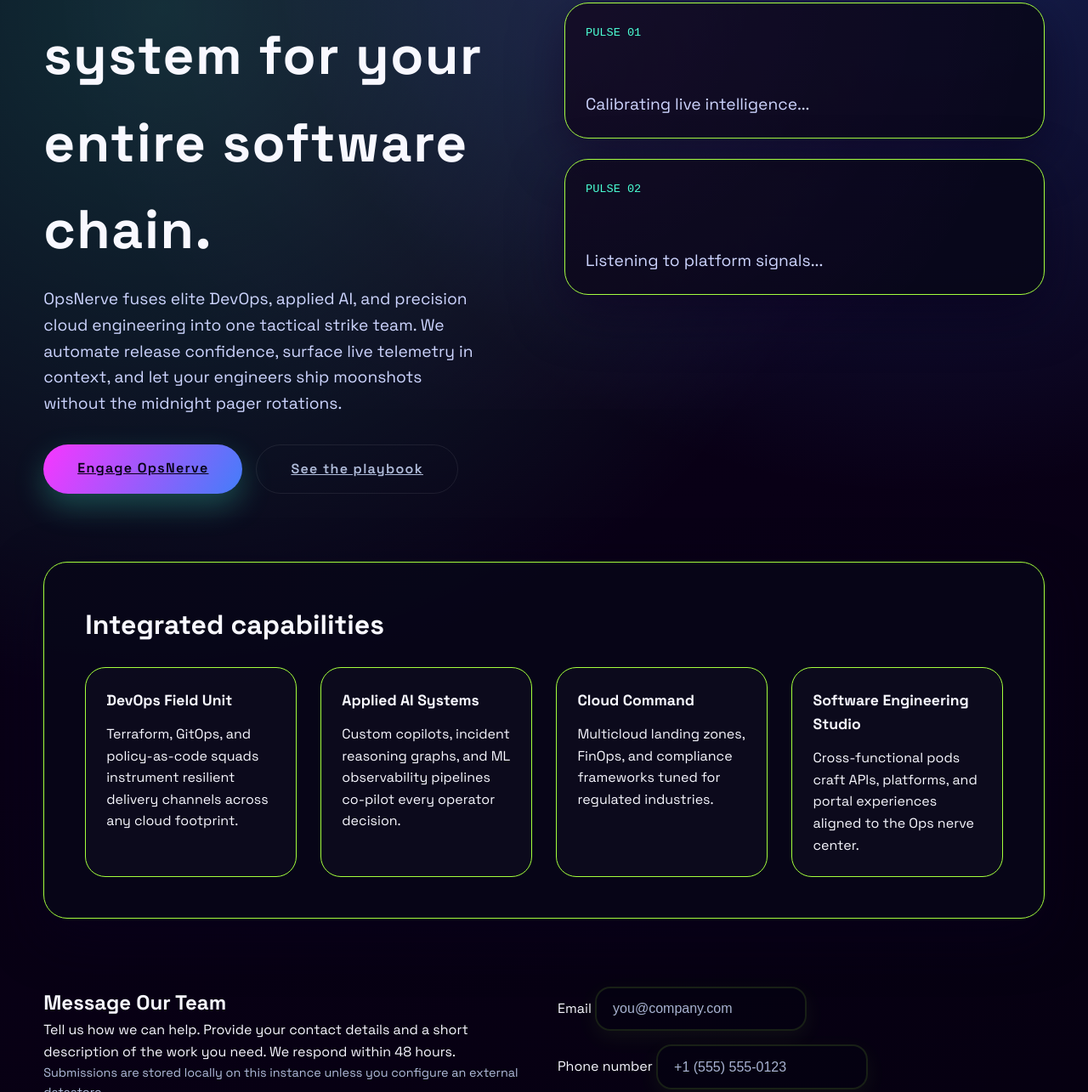
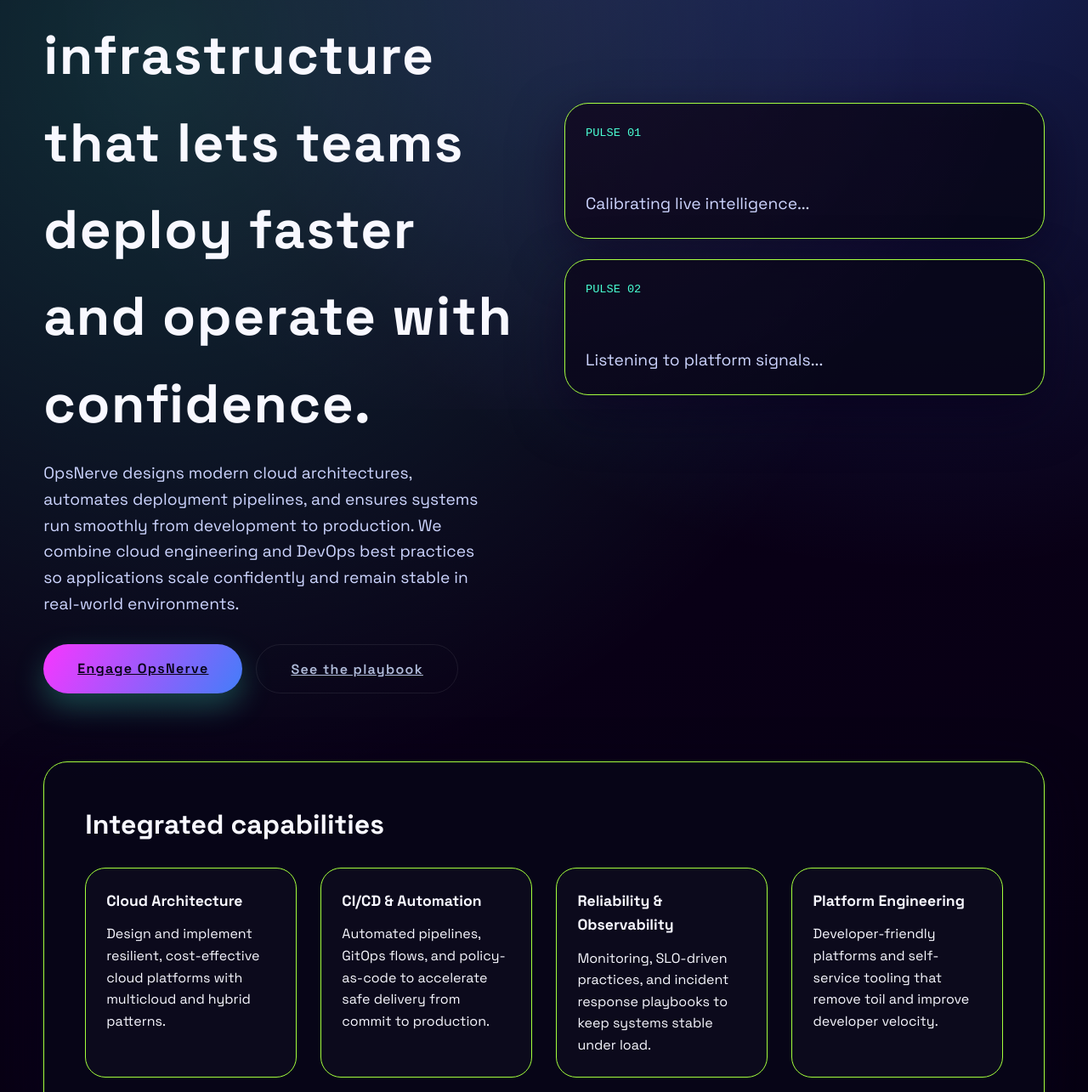
Before and after one commit to SFitz911/Daniels_OPSNERVE, a plain HTML site: page client/index.html in a window 1280 px wide. Shown: the part 432-1717 px from the top of the page at 85% size. Drawn offline with Linux system fonts and the light colour scheme; no server answers; a web font is replaced by a local one.

Commit message:
chore(content): align landing copy and README with OpsNerve cloud + DevOps mission

```diff
--- a/client/index.html
+++ b/client/index.html
@@ -3,7 +3,8 @@
   <head>
     <meta charset="UTF-8" />
     <meta name="viewport" content="width=device-width, initial-scale=1.0" />
-    <title>OpsNerve | DevOps, AI, Cloud & Software Engineering</title>
+    <title>OpsNerve | Cloud Engineering & DevOps</title>
+    <meta name="description" content="OpsNerve designs reliable, scalable cloud architectures, automates deployment pipelines, and applies DevOps best practices so teams deploy faster and remain stable in production." />
     <link rel="stylesheet" href="css/styles.css" />
   </head>
   <body>
@@ -24,12 +25,12 @@
 
       <section class="hero">
         <div>
-          <span class="badge">Where operations think</span>
-          <h1>Deploy a thinking nervous system for your entire software chain.</h1>
+          <span class="badge">Cloud Engineering + DevOps</span>
+          <h1>Reliable, scalable cloud infrastructure that lets teams deploy faster and operate with confidence.</h1>
           <p>
-            OpsNerve fuses elite DevOps, applied AI, and precision cloud engineering into one
-            tactical strike team. We automate release confidence, surface live telemetry in context,
-            and let your engineers ship moonshots without the midnight pager rotations.
+            OpsNerve designs modern cloud architectures, automates deployment pipelines, and ensures systems
+            run smoothly from development to production. We combine cloud engineering and DevOps best practices
+            so applications scale confidently and remain stable in real-world environments.
           </p>
           <div class="cta-row">
             <a class="primary cta-link" href="signup.html">Engage OpsNerve</a>
@@ -52,20 +53,24 @@
         <h2>Integrated capabilities</h2>
         <div class="grid">
           <article class="tile">
-            <h3>DevOps Field Unit</h3>
-            <p>Terraform, GitOps, and policy-as-code squads instrument resilient delivery channels across any cloud footprint.</p>
+            <h3>Cloud Architecture</h3>
+            <p>Design and implement resilient, cost-effective cloud platforms with multicloud and hybrid patterns.
+            </p>
           </article>
           <article class="tile">
-            <h3>Applied AI Systems</h3>
-            <p>Custom copilots, incident reasoning graphs, and ML observability pipelines co-pilot every operator decision.</p>
+            <h3>CI/CD & Automation</h3>
+            <p>Automated pipelines, GitOps flows, and policy-as-code to accelerate safe delivery from commit to production.
+            </p>
           </article>
           <article class="tile">
-            <h3>Cloud Command</h3>
-            <p>Multicloud landing zones, FinOps, and compliance frameworks tuned for regulated industries.</p>
+            <h3>Reliability & Observability</h3>
+            <p>Monitoring, SLO-driven practices, and incident response playbooks to keep systems stable under load.
+            </p>
           </article>
           <article class="tile">
-            <h3>Software Engineering Studio</h3>
-            <p>Cross-functional pods craft APIs, platforms, and portal experiences aligned to the Ops nerve center.</p>
+            <h3>Platform Engineering</h3>
+            <p>Developer-friendly platforms and self-service tooling that remove toil and improve developer velocity.
+            </p>
           </article>
         </div>
       </section>
@@ -109,7 +114,7 @@
 
       <footer>
         <span>OPS NERVE</span>
-        <p>DevOps • AI • Cloud • Software Engineering</p>
+        <p>Cloud Engineering • DevOps • Platform Reliability</p>
       </footer>
     </div>
     <script src="js/app.js" defer></script>
```
Also changed, not shown: README.md.
